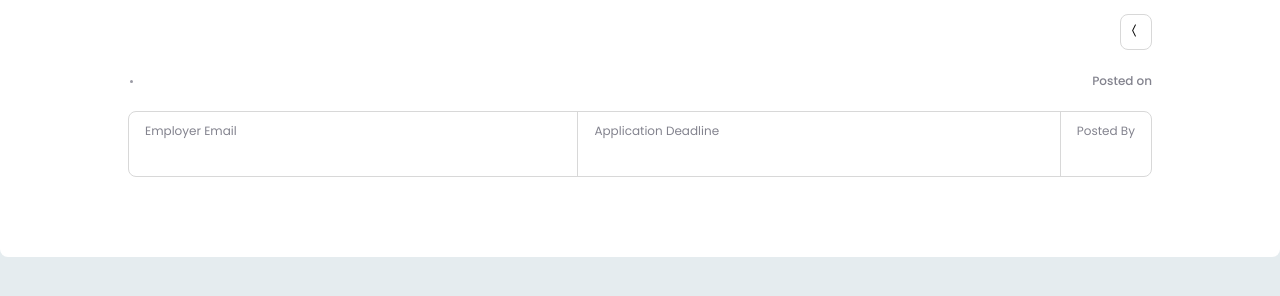
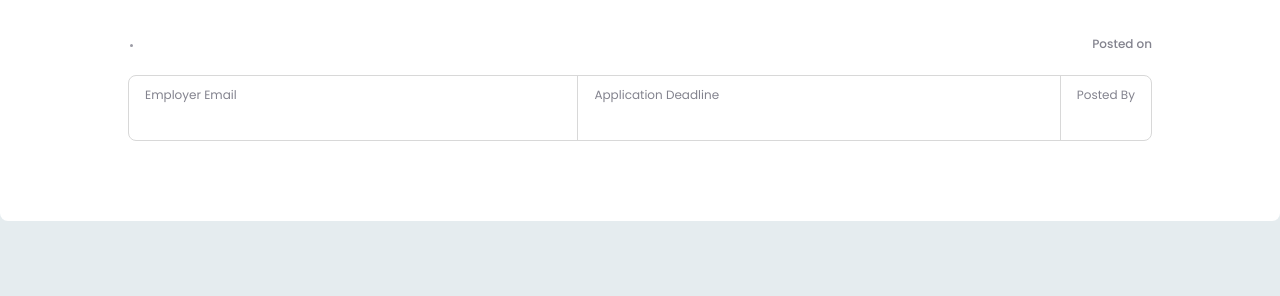
Before and after one commit to MGouthamB/dynamicspaces, a Django app: template App/templates/detail.html in a window 1280 px wide. Shown: the part 59-355 px from the top of the page. Run offline with Django 4.2, Linux system fonts and the light colour scheme; the template is opened without the code that fills it, so the values that code supplies are empty; some libraries are stand-ins or nearby versions.

Commit message:
back button

```diff
--- a/App/templates/detail.html
+++ b/App/templates/detail.html
@@ -1114,9 +1114,9 @@
                 <div class="job-explain-content">
                     <div class="job-title-wrapper">
                         <div class="job-card-title">{{ job.title }}</div>
-                        <div class="job-action" onclick="history.back();">
-                            <i class="bi bi-chevron-compact-left"></i>
-                        </div>
+{#                        <div class="job-action" onclick="history.back();">#}
+{#                            <i class="bi bi-chevron-compact-left"></i>#}
+{#                        </div>#}
                     </div>
                     <div class="job-subtitle-wrapper">
                         <div class="company-name">{{ job.company }}<span class="comp-location">{{ job.location }}</span>
```
